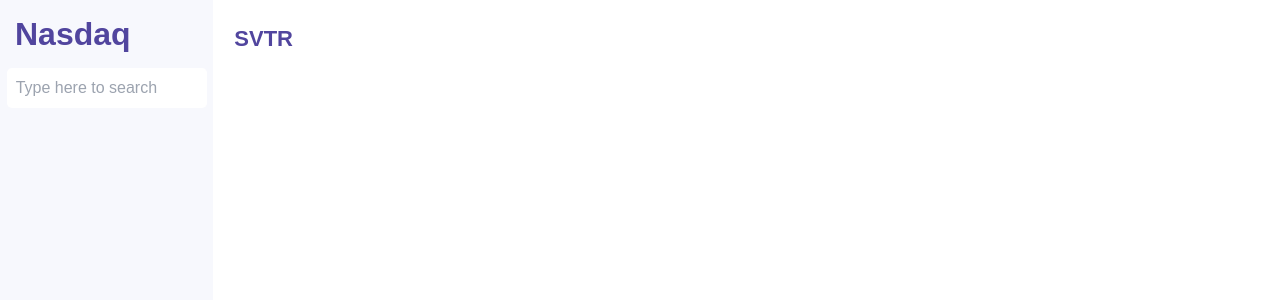
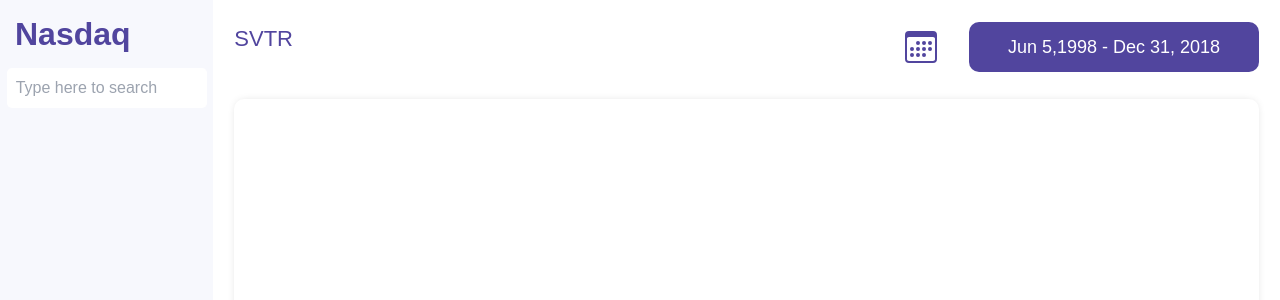
Before and after one commit to kennedybabu/stock-app, a React (Create React App) app: page / in a window 1280 px wide. Shown: the top 300 px of the page. Built offline with nearby package versions, Linux system fonts and the light colour scheme; no server answers.

Commit message:
feature: fetch data from the api

```diff
--- a/package.json
+++ b/package.json
@@ -8,6 +8,7 @@
     "@testing-library/user-event": "^13.5.0",
     "react": "^18.2.0",
     "react-dom": "^18.2.0",
+    "react-icons": "^4.4.0",
     "react-scripts": "5.0.1",
     "web-vitals": "^2.1.4"
   },
--- a/src/App.js
+++ b/src/App.js
@@ -1,7 +1,17 @@
+import React, { useEffect, useState } from "react";
 import Graph from "./components/Graph";
 import Sidebar from "./components/Sidebar";
 
 function App() {
+  const [allStocks, setAllStocks] = useState([])
+
+  useEffect(() => {
+    fetch("https://data.nasdaq.com/api/v3/datasets/OPEC/ORB.json?api_key=miWaxMW2cCAcstxWyXhs")
+        .then(res => res.json())
+        .then(data => console.log(data.dataset.data))
+  }, [])
+
+
   return (
     <div className="flex h-screen">
       <Sidebar />
--- a/src/components/Graph.jsx
+++ b/src/components/Graph.jsx
@@ -1,4 +1,5 @@
 import React from 'react'
+import {BsCalendar3} from "react-icons/bs"
 
 const Graph = () => {
   return (
@@ -7,10 +8,14 @@
 
         <div className='w-full px-[21px] pt-[22px]'>
             <div className='w-full flex justify-between'>
-                <p className='text-[22px] text-[#51459e] font-[600]'>SVTR</p>
-                <div>
+                <p className='text-[22px] text-[#51459e] font-[500]'>SVTR</p>
+                <div className='flex items-center'>
+                    <BsCalendar3 className='text-[#51459e] text-[32px]'/>
+                    <button className='w-[290px] h-[50px] rounded-[10px] text-white text-[18px] font-[500] ml-[32px] bg-[#51459e]'>Jun 5,1998 - Dec 31, 2018</button>
+                </div>
+            </div>
+            <div className='wrapper w-full h-[82vh] mt-[27px]'>
 
-                </div>
             </div>
         </div>
 
--- a/src/index.css
+++ b/src/index.css
@@ -2,9 +2,13 @@
 @tailwind components;
 @tailwind utilities;
 
-@import url('https://fonts.googleapis.com/css2?family=Poppins:wght@200;300;600&display=swap');
-
+@import url('https://fonts.googleapis.com/css2?family=Poppins:wght@200;300;500;600&display=swap');
 
 body {
   font-family: "Poppins", sans-serif;
 }
+
+.wrapper {
+  box-shadow: 0px 0px 10px -4px rgba(0, 0, 0, .25);
+  border-radius: 10px;
+}
```
Also changed, not shown: src/components/Sidebar.jsx (+5 -2 lines), 1 other file (tests, documents, lock files or other folders).
